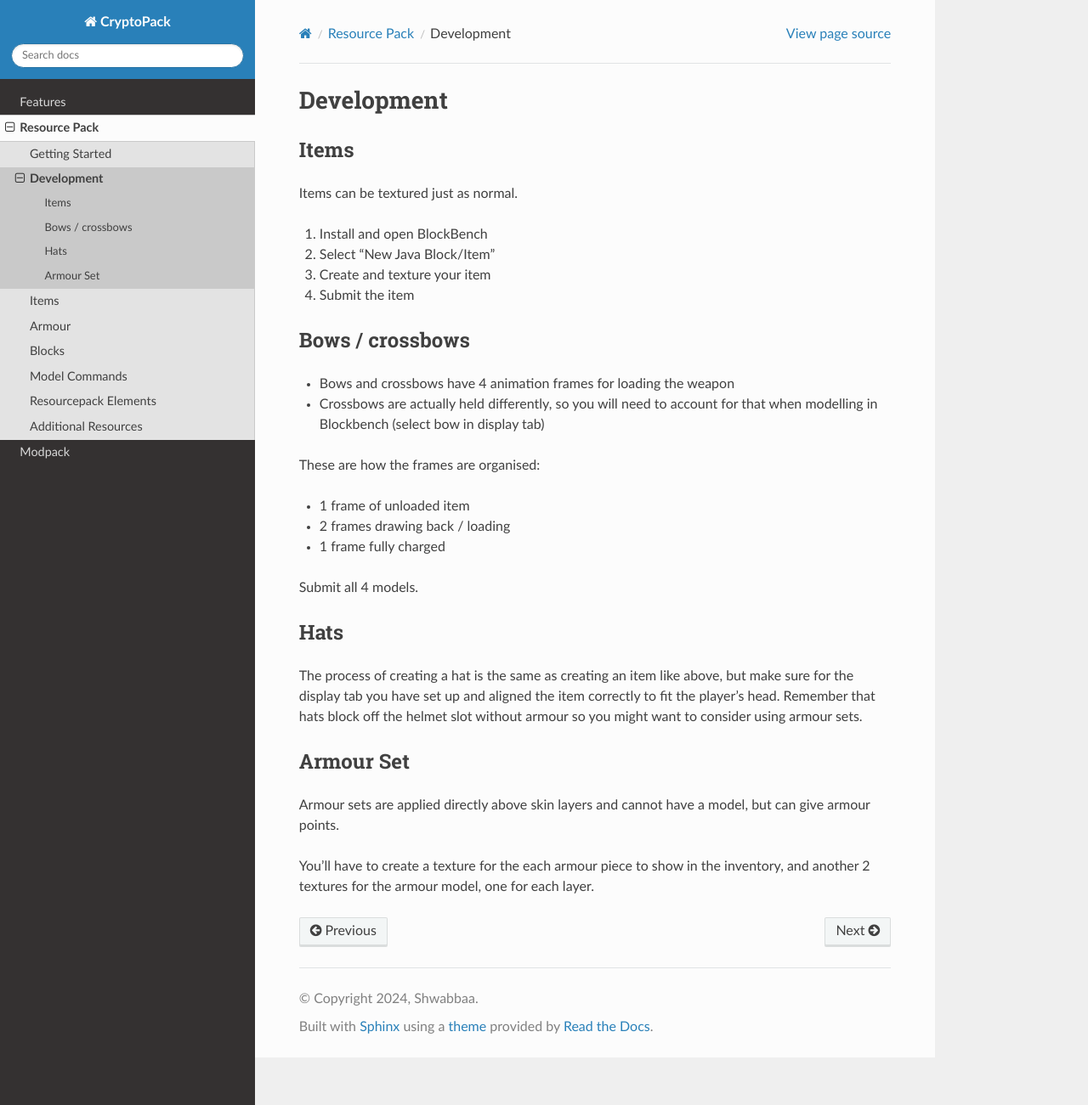
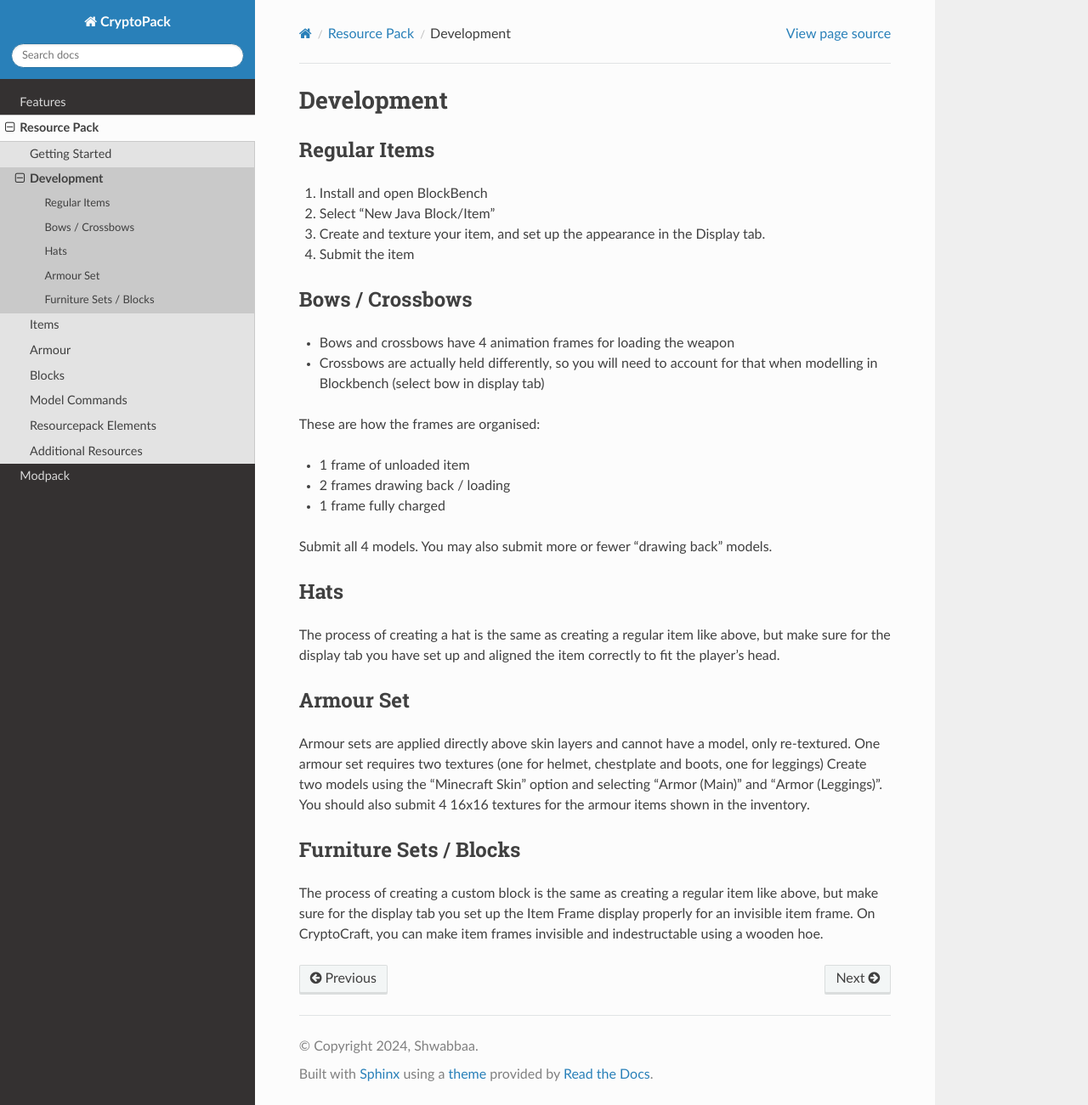
Before and after one commit to Shwabbaa/cryptopack-docs, a Sphinx documentation site: the page built from docs/source/resourcepack/development.rst, in a window 1280 px wide and 1301 px high. Shown: the whole window at 85% size. Built offline with Sphinx 7.4.7 and the Read the Docs theme 3.1.0, drawn with Linux system fonts in a browser that asks for light colours; pages that are not in the unit, such as notebooks, are missing from menus.

Commit message:
Revise resourcepack development documentation
Updated sections on items, bows, hats, and armor sets for clarity and added details on item frame display for custom blocks.

```diff
--- a/docs/source/resourcepack/development.rst
+++ b/docs/source/resourcepack/development.rst
@@ -1,17 +1,14 @@
 Development
 ==============
 
-Items
+Regular Items
 ----------
-
-Items can be textured just as normal.
-
 #. Install and open BlockBench
 #. Select "New Java Block/Item"
-#. Create and texture your item
+#. Create and texture your item, and set up the appearance in the Display tab.
 #. Submit the item
 
-Bows / crossbows
+Bows / Crossbows
 ----------
 
 * Bows and crossbows have 4 animation frames for loading the weapon
@@ -26,17 +23,18 @@ These are how the frames are organised:
 
 * 1 frame fully charged
 
-Submit all 4 models.
+Submit all 4 models. You may also submit more or fewer "drawing back" models.
 
 Hats
 ----------
-
-The process of creating a hat is the same as creating an item like above, but make sure for the display tab you have set up and aligned the item correctly to fit the player's head.
-Remember that hats block off the helmet slot without armour so you might want to consider using armour sets.
+The process of creating a hat is the same as creating a regular item like above, but make sure for the display tab you have set up and aligned the item correctly to fit the player's head.
 
 Armour Set
 ----------
+Armour sets are applied directly above skin layers and cannot have a model, only re-textured. One armour set requires two textures (one for helmet, chestplate and boots, one for leggings)
+Create two models using the "Minecraft Skin" option and selecting "Armor (Main)" and "Armor (Leggings)".
+You should also submit 4 16x16 textures for the armour items shown in the inventory.
 
-Armour sets are applied directly above skin layers and cannot have a model, but can give armour points.
-
-You'll have to create a texture for the each armour piece to show in the inventory, and another 2 textures for the armour model, one for each layer.
+Furniture Sets / Blocks
+----------
+The process of creating a custom block is the same as creating a regular item like above, but make sure for the display tab you set up the Item Frame display properly for an invisible item frame. On CryptoCraft, you can make item frames invisible and indestructable using a wooden hoe.
```
